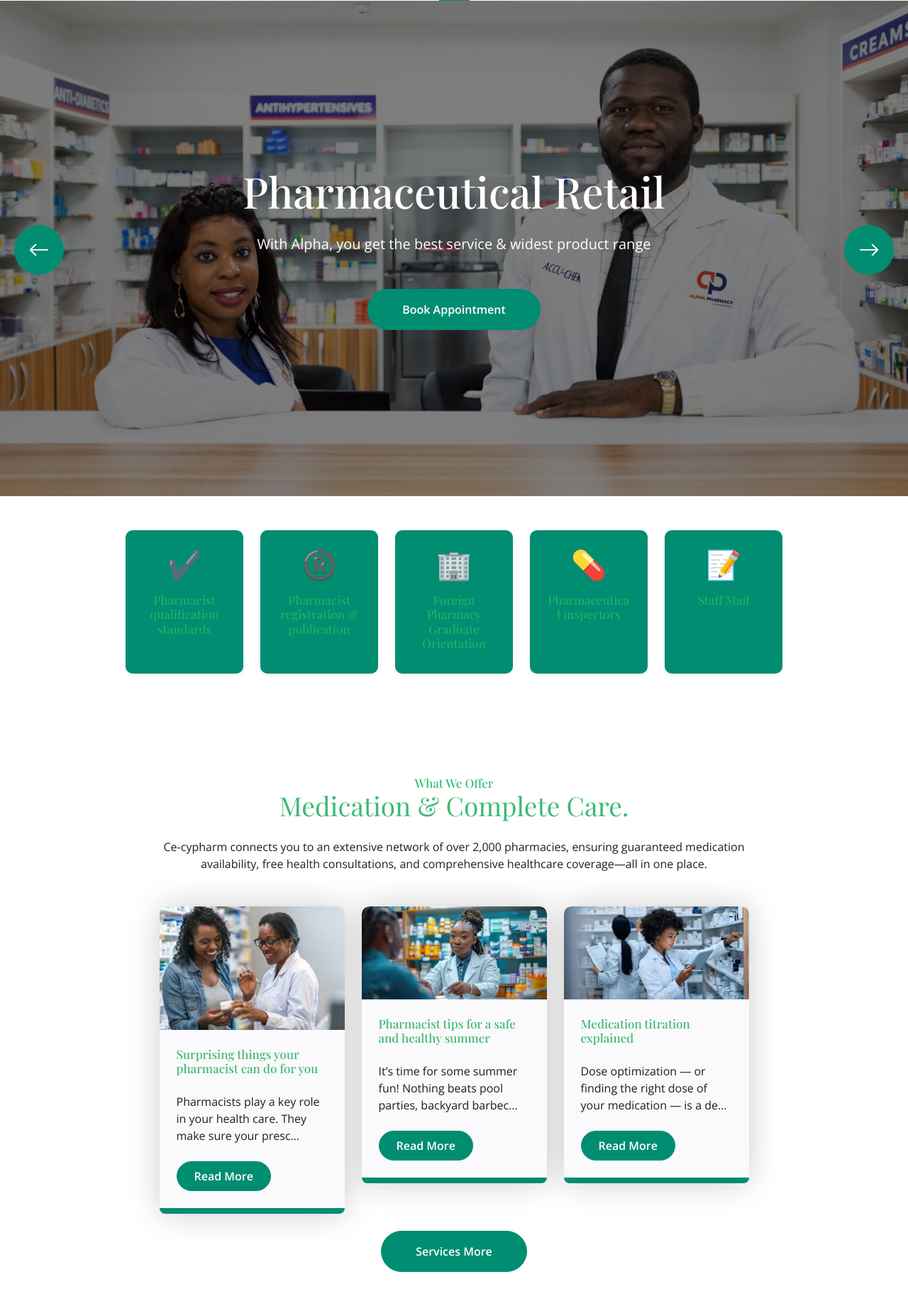
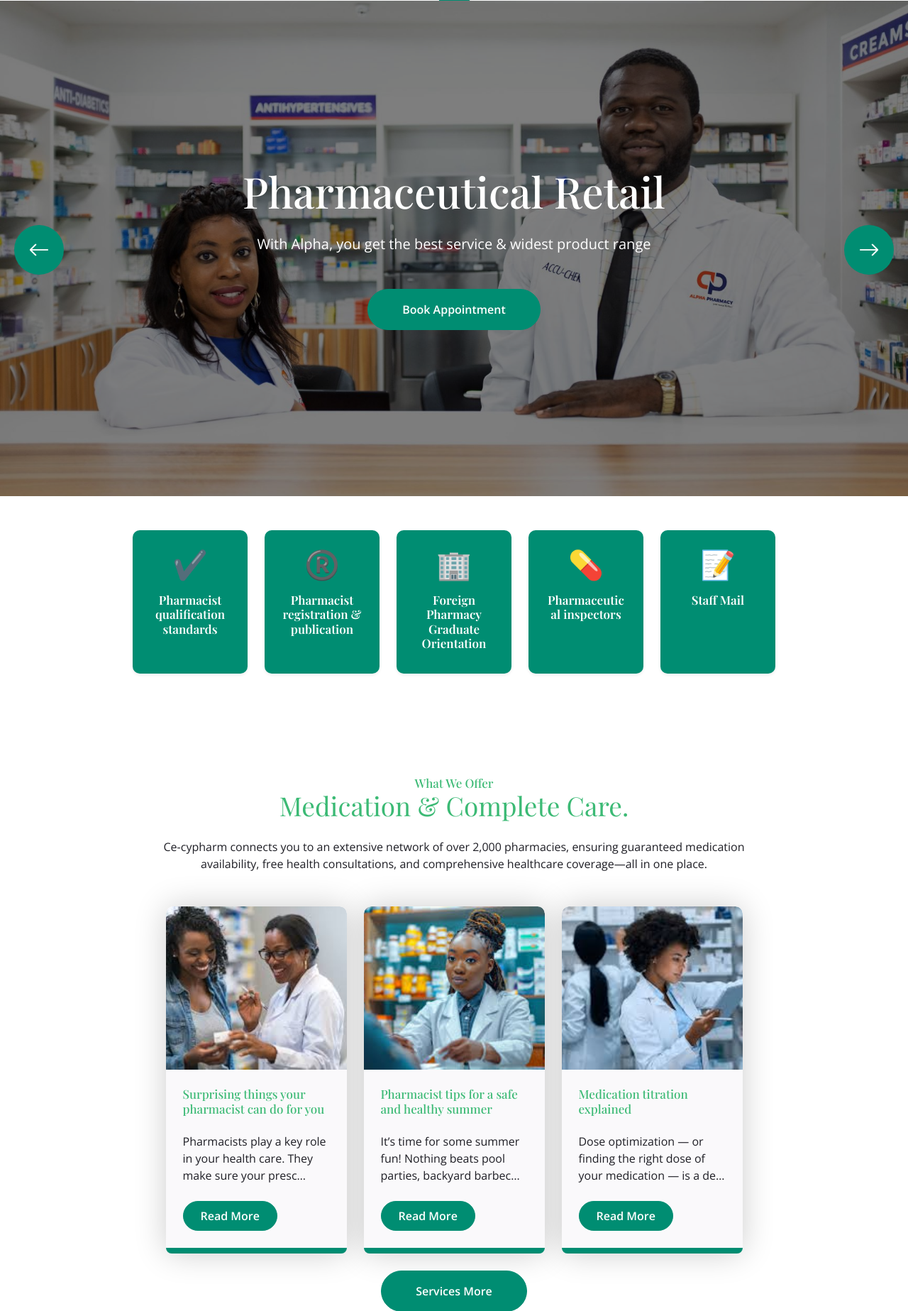
Before and after one commit to godwinumosen/cecy, a Django app: page / in a window 1280 px wide. Shown: the part 96-1943 px from the top of the page at 71% size. Run offline with Django 5.2, Linux system fonts and the light colour scheme; data comes from the database, SQL or seed files in the repository; some libraries are stand-ins or nearby versions.

Commit message:
Sencond index update

```diff
--- a/static/css/style.css
+++ b/static/css/style.css
@@ -121,6 +121,7 @@ h6, .h6, h5, .h5, h4, .h4 {
     line-height: 1.2;
     color: rgba(39, 179, 102, 0.9);
 }
+
 
 h3, .h3, h2, .h2, h1, .h1 h3, .h3, h2, .h2, h1, .h1 {
     margin-top: 0;
--- a/templates/base.html
+++ b/templates/base.html
@@ -23,6 +23,8 @@
     <!-- Icon Font Stylesheet -->
     <link rel="stylesheet" href="https://use.fontawesome.com/releases/v5.15.4/css/all.css"/>
     <link href="https://cdn.jsdelivr.net/npm/bootstrap-icons@1.4.1/font/bootstrap-icons.css" rel="stylesheet">
+    <link href="https://cdn.jsdelivr.net/npm/bootstrap@5.3.3/dist/css/bootstrap.min.css" rel="stylesheet">
+
 
     <!-- Libraries Stylesheet -->
     <link href="{% static 'lib/animate/animate.min.css' %}" rel="stylesheet">
--- a/templates/ce_cypharm/home.html
+++ b/templates/ce_cypharm/home.html
@@ -5,49 +5,46 @@
 
     <body>
 
-
 <div class="container py-5">
   <div class="row g-4 justify-content-center">
 
     <div class="col-6 col-md-4 col-lg-2">
-      <div class="card bg-success text-warning text-center p-4 h-100 shadow-sm border-0">
-        <div class="display-6 text-warning mb-3">✔️</div>
-        <h6 class="fw-semibold">Pharmacist qualification standards</h6>
+      <div class="card bg-success text-white text-center p-4 h-100 shadow-sm border-0">
+        <div class="display-6 text-white mb-3">✔️</div>
+        <h6 class="fw-semibold "style="color: #fff" >Pharmacist qualification standards</h6>
       </div>
     </div>
 
     <div class="col-6 col-md-4 col-lg-2">
       <div class="card bg-success text-warning text-center p-4 h-100 shadow-sm border-0">
         <div class="display-6 text-warning mb-3">®️</div>
-        <h6 class="fw-semibold">Pharmacist registration & publication</h6>
+        <h6 class="fw-semibold"style="color: #fff">Pharmacist registration & publication</h6>
       </div>
     </div>
 
     <div class="col-6 col-md-4 col-lg-2">
       <div class="card bg-success text-warning text-center p-4 h-100 shadow-sm border-0">
         <div class="display-6 text-warning mb-3">🏢</div>
-        <h6 class="fw-semibold">Foreign Pharmacy Graduate Orientation</h6>
+        <h6 class="fw-semibold"style="color: #fff">Foreign Pharmacy Graduate Orientation</h6>
       </div>
     </div>
 
     <div class="col-6 col-md-4 col-lg-2">
       <div class="card bg-success text-warning text-center p-4 h-100 shadow-sm border-0">
         <div class="display-6 text-warning mb-3">💊</div>
-        <h6 class="fw-semibold">Pharmaceutical inspectors</h6>
+        <h6 class="fw-semibold"style="color: #fff">Pharmaceutical inspectors</h6>
       </div>
     </div>
 
     <div class="col-6 col-md-4 col-lg-2">
       <div class="card bg-success text-warning text-center p-4 h-100 shadow-sm border-0">
         <div class="display-6 text-warning mb-3">📝</div>
-        <h6 class="fw-semibold">Staff Mail</h6>
+        <h6 class="fw-semibold"style="color: #fff">Staff Mail</h6>
       </div>
     </div>
 
   </div>
 </div>
-
-
 
 
         <!-- Services Start -->
@@ -69,7 +66,12 @@
                         <div class="service-item rounded">
                            <div class="service-img rounded-top">
                              {% if first_image_category.first_category_cecypharm_image %}
-                                <img src="{{ first_image_category.first_category_cecypharm_image.url }}"height="230px"  class="img-fluid rounded-top w-100" alt="">
+                                <img
+                                    src="{{ first_image_category.first_category_cecypharm_image.url }}"
+                                    class="img-fluid rounded-top w-100"
+                                    style="height: 230px; object-fit: cover;"
+                                    alt=""
+                                    >
                               {% endif %}
                             </div>
                             <div class="service-content rounded-bottom bg-light p-4">
```
